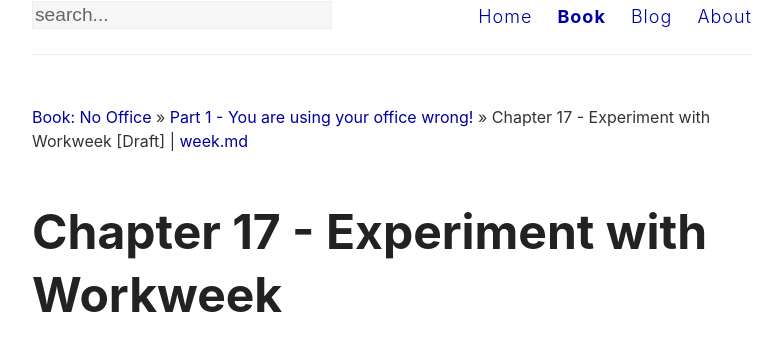
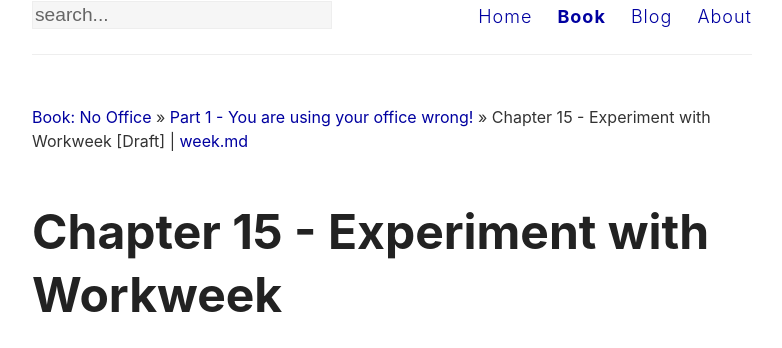
Before and after one commit to Nozbe/NoOffice.org, a Jekyll site: the page built from _book/week.md, in a window 1280 px wide and 900 px high. Shown: the part 149-497 px from the top of the window, without its empty margins (248-1030 px from the left). Built offline with Jekyll 4.4.1, drawn with Linux system fonts in a browser that asks for light colours; some of the changed text lies outside the part shown.

Commit message:
changed order of last chapters in part 1

```diff
--- a/_data/book.yml
+++ b/_data/book.yml
@@ -57,13 +57,13 @@
   - url: perks
     status: ready
     chname: Chapter 14
-  - url: review
+  - url: week
     status: draft
     chname: Chapter 15
   - url: friday
     status: draft
     chname: Chapter 16
-  - url: week
+  - url: review
     status: draft
     chname: Chapter 17
 - url: two
```
